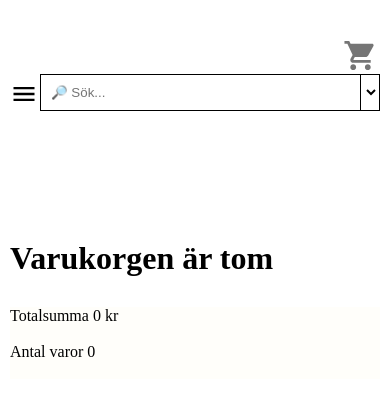
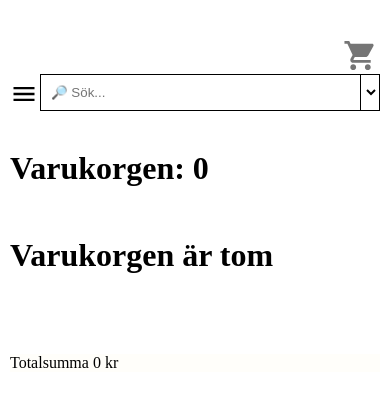
Before and after one commit to Patrik83/webshop, a React (Create React App) app: page /webshop/cart in a window 390 px wide. Shown: the top 406 px of the page. Built offline with nearby package versions, Linux system fonts and the light colour scheme.

Commit message:
Moved added items to cart text

```diff
--- a/src/pages/cart/CartPage.js
+++ b/src/pages/cart/CartPage.js
@@ -12,6 +12,11 @@ export default function CartPage() {
 
   return (
     <main className={style.cartWrapper}>
+
+      <h1 className={style.cartAmountText}>
+        Varukorgen: {cartItemCount}
+      </h1>
+
       {/* MIDDLE BOX */}
       <div className={style.cartMiddleBox}>
 
@@ -21,10 +26,13 @@ export default function CartPage() {
        {/* Annars, visa de tillagda produkterna */}
         {cartItems.map((item) => (
           <div className={style.cartItem} key={item.id}>
-            <Image
-              imageUrl={item.Images[0].imageUrl}
-              altText={`Bild på ${item.name}`}
-            />
+            <div className={style.cartImg}>
+              <Image
+                imageUrl={item.Images[0].imageUrl}
+                altText={`Bild på ${item.name}`}
+              />
+            </div>
+
             <div className={style.itemDetails}>
               <div className={style.detailText}>
                 <h2>{item.name}</h2>
@@ -50,9 +58,7 @@ export default function CartPage() {
       {/* Höger sidomeny med orderinformation */}
       <div className={style.productDetails}> {/* Kanske döpa om denna till orderDetails */}
           <p>Totalsumma {getCartTotal()} kr</p>
-          <br />
-          <p>Antal varor {cartItemCount}</p>
-          <br />
+
            {/* Om varukorgen inte är tom, visa knappen för att tömma varukorgen */}
           {cartItems.length > 0 && (
             <div className={style.btns}>
--- a/src/styles/CartPage.module.css
+++ b/src/styles/CartPage.module.css
@@ -3,13 +3,20 @@
   grid-template-columns: repeat(12, 1fr);
   max-width: 1280px;
   margin: auto;
-  margin-top: 240px;
+  row-gap: 50px;
+  margin-top: 150px;
+}
+
+
+.cartAmountText {
+  grid-column: 1 / -1;
+  grid-row: 1;
 }
 
 /* Mitten låda */
 .cartMiddleBox {
   grid-column: 1 / 7;
-  grid-row: 1 / 3;
+  grid-row: 2 / 4;
 }
 
 .cartMiddleBox > div {
@@ -19,7 +26,7 @@
 /* Höger låda */
 .productDetails {
   grid-column: 8 / 13;
-  grid-row: 1 / 3;
+  grid-row: 2 / 4;
 
   display: flex;
   flex-direction: column;
@@ -37,13 +44,17 @@
   grid-template-rows: 1fr 1fr;
 }
 
+.cartImg {
+  grid-column: 1 / 1;
+  grid-row: 1 / 3;
+}
+
 .itemDetails {
   grid-column: 2 / 3;
   grid-row: 1 / 3;
 
   display: flex;
   flex-direction: column;
-  /* justify-content: space-between; */
 }
 
 .itemDetails > .detailText {
@@ -52,11 +63,9 @@
 
 .btnWrapper {
   display: flex;
-  /* flex-direction: row-reverse; */
   justify-content: start;
   width: 100%;
   padding-top: 15px;
-  /* background-color: yellow; */
 }
 
 .amountDropdown {
@@ -79,12 +88,12 @@
 
   .cartMiddleBox {
     grid-column: 1 / -1;
-    grid-row: 1;
+    grid-row: 2;
   }
 
   .productDetails {
     grid-column: 1 / -1;
-    grid-row: 2;
+    grid-row: 3;
     margin-top: 30px;
   }
 }
```
